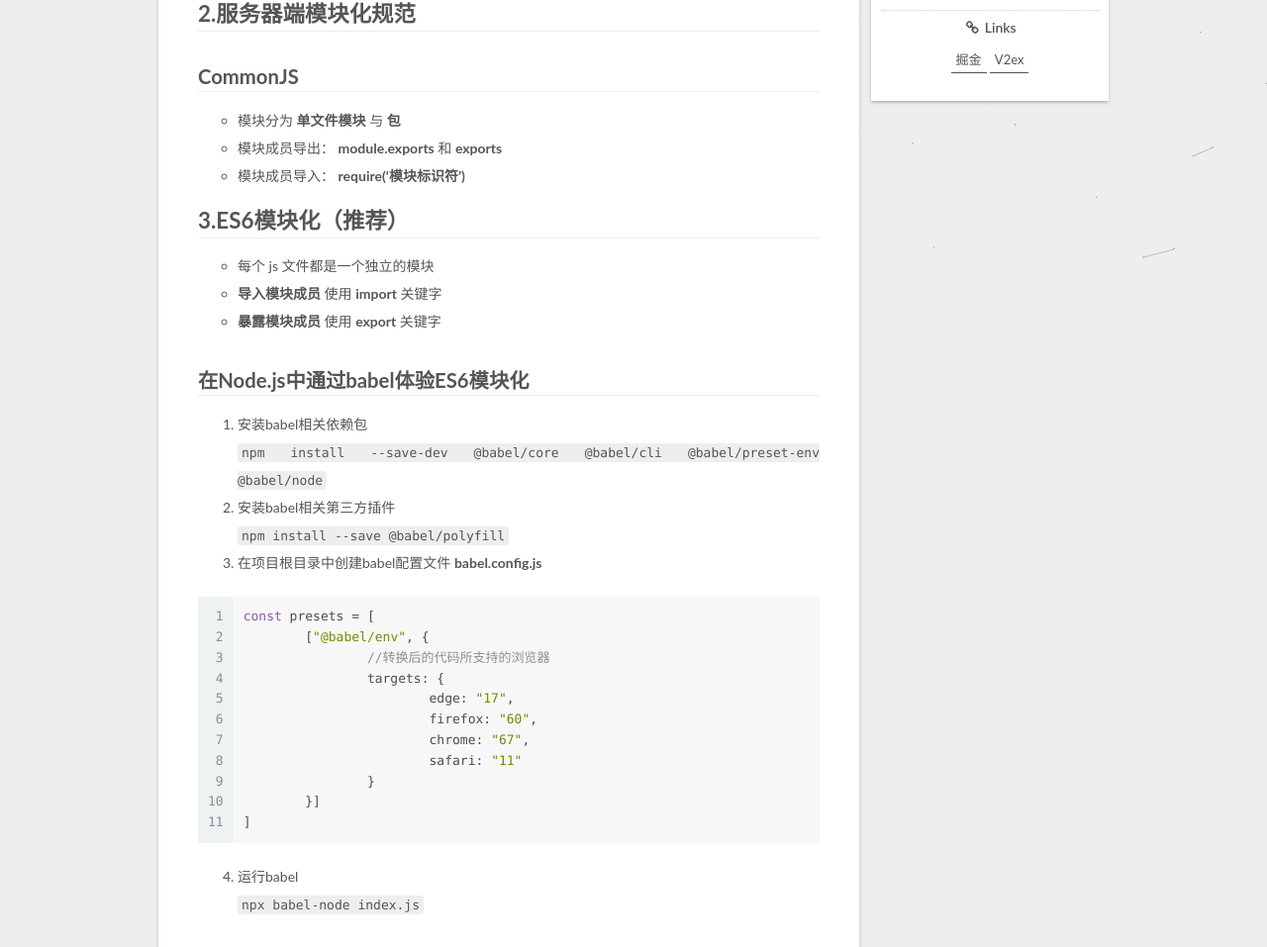
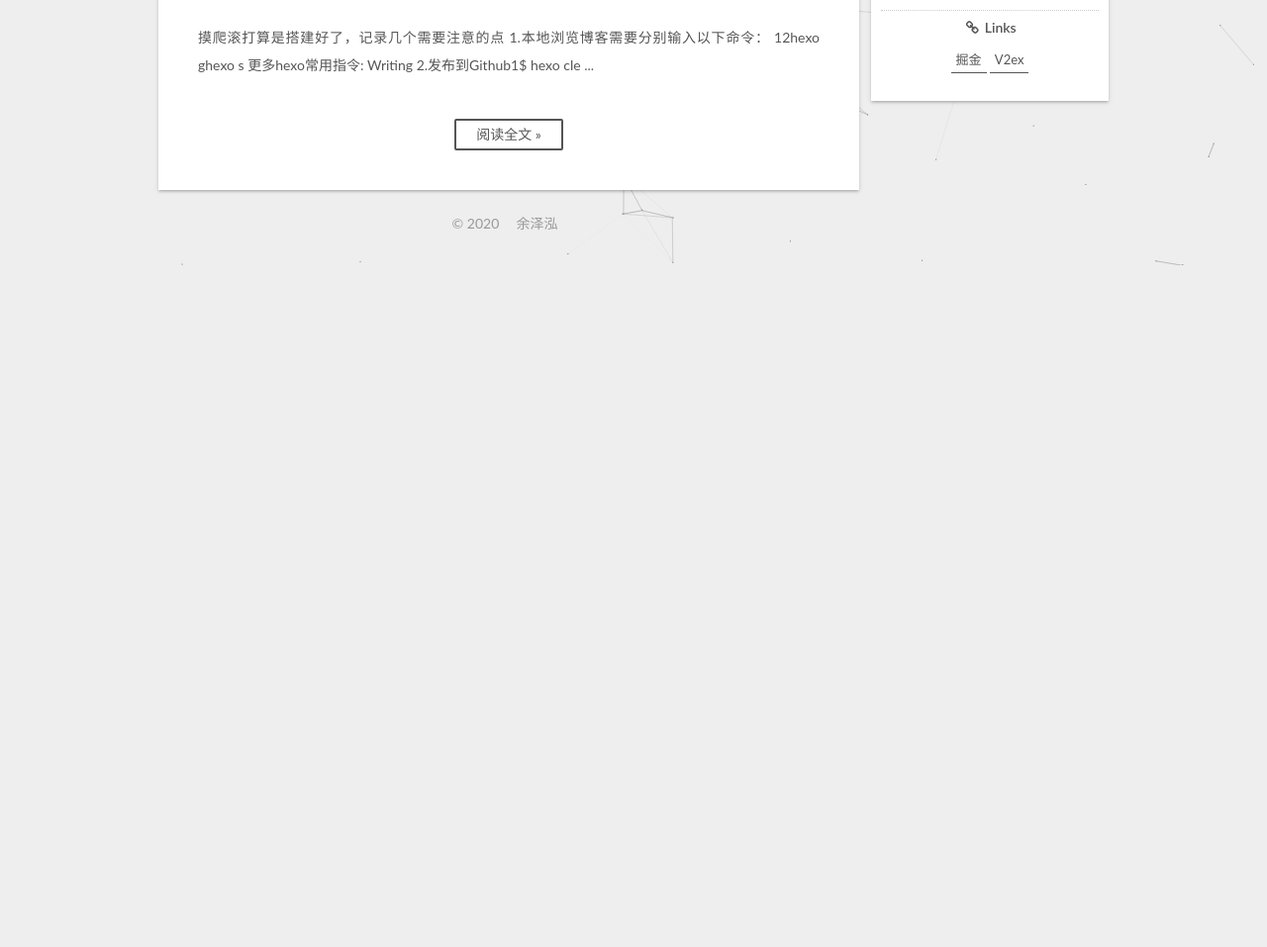
Before and after one commit to OtakuYzh/OtakuYzh.github.io, a plain HTML site: page index.html in a window 1280 px wide. Shown: the part 532-1489 px from the top of the page at 99% size. After the commit the page ends 800 px from the top, so only its background shows below. Drawn offline with Linux system fonts and the light colour scheme.

Commit message:
Site updated: 2020-05-05 13:59:57

```diff
--- a/css/main.css
+++ b/css/main.css
@@ -1819,7 +1819,7 @@ pre .javascript .function {
   width: 4px;
   height: 4px;
   border-radius: 50%;
-  background: #fff140;
+  background: #665770;
 }
 .links-of-blogroll {
   font-size: 13px;
--- a/index.html
+++ b/index.html
@@ -328,31 +328,17 @@
 
 
 
-            <p><strong>模块化</strong> 就是把单独的一个功能封装到一个模块（文件）中，模块之间相互隔离，但是可以通过特定的借口公开内部成员，也可以依赖别的模块。</p>
-<h1 id="1-浏览器端模块化规范"><a href="#1-浏览器端模块化规范" class="headerlink" title="1.浏览器端模块化规范"></a>1.浏览器端模块化规范</h1><h2 id="1-1-AMD"><a href="#1-1-AMD" class="headerlink" title="1.1 AMD"></a>1.1 AMD</h2><p><a href="http://www.requirejs.cn" target="_blank" rel="noopener" title="Require.js">Require.js</a></p>
-<h2 id="1-2-CMD"><a href="#1-2-CMD" class="headerlink" title="1.2 CMD"></a>1.2 CMD</h2><p><a href="https://seajs.github.io/seajs/docs" target="_blank" rel="noopener" title="Sea.js">Sea.js</a></p>
-<h1 id="2-服务器端模块化规范"><a href="#2-服务器端模块化规范" class="headerlink" title="2.服务器端模块化规范"></a>2.服务器端模块化规范</h1><h2 id="CommonJS"><a href="#CommonJS" class="headerlink" title="CommonJS"></a>CommonJS</h2><ul>
-<li>模块分为 <strong>单文件模块</strong> 与 <strong>包</strong></li>
-<li>模块成员导出： <strong>module.exports</strong> 和 <strong>exports</strong></li>
-<li>模块成员导入： <strong>require(‘模块标识符’)</strong></li>
-</ul>
-<h1 id="3-ES6模块化（推荐）"><a href="#3-ES6模块化（推荐）" class="headerlink" title="3.ES6模块化（推荐）"></a>3.ES6模块化（推荐）</h1><ul>
-<li>每个 js 文件都是一个独立的模块</li>
-<li><strong>导入模块成员</strong> 使用 <strong>import</strong> 关键字</li>
-<li><strong>暴露模块成员</strong> 使用 <strong>export</strong> 关键字</li>
-</ul>
-<h2 id="在Node-js中通过babel体验ES6模块化"><a href="#在Node-js中通过babel体验ES6模块化" class="headerlink" title="在Node.js中通过babel体验ES6模块化"></a>在Node.js中通过<strong>babel</strong>体验ES6模块化</h2><ol>
-<li>安装babel相关依赖包<br><code>npm install --save-dev @babel/core @babel/cli @babel/preset-env @babel/node</code></li>
-<li>安装babel相关第三方插件<br><code>npm install --save @babel/polyfill</code></li>
-<li>在项目根目录中创建babel配置文件 <strong>babel.config.js</strong></li>
-</ol>
-<figure class="highlight javascript"><table><tr><td class="gutter"><pre><span class="line">1</span><br><span class="line">2</span><br><span class="line">3</span><br><span class="line">4</span><br><span class="line">5</span><br><span class="line">6</span><br><span class="line">7</span><br><span class="line">8</span><br><span class="line">9</span><br><span class="line">10</span><br><span class="line">11</span><br></pre></td><td class="code"><pre><span class="line"><span class="keyword">const</span> presets = [</span><br><span class="line">	[<span class="string">"@babel/env"</span>, &#123;</span><br><span class="line">		<span class="comment">//转换后的代码所支持的浏览器</span></span><br><span class="line">		targets: &#123;</span><br><span class="line">			edge: <span class="string">"17"</span>,</span><br><span class="line">			firefox: <span class="string">"60"</span>,</span><br><span class="line">			chrome: <span class="string">"67"</span>,</span><br><span class="line">			safari: <span class="string">"11"</span></span><br><span class="line">		&#125;</span><br><span class="line">	&#125;]</span><br><span class="line">]</span><br></pre></td></tr></table></figure>
-
-<ol start="4">
-<li>运行babel<br><code>npx babel-node index.js</code></li>
-</ol>
-
-
+          模块化 就是把单独的一个功能封装到一个模块（文件）中，模块之间相互隔离，但是可以通过特定的借口公开内部成员，也可以依赖别的模块。
+1.浏览器端模块化规范1.1 AMDRequire.js
+1.2 CM
+          ...
+          <!--noindex-->
+          <div class="post-button text-center">
+            <a class="btn" href="/2020/05/05/%E6%A8%A1%E5%9D%97%E5%8C%96%E7%9B%B8%E5%85%B3%E8%A7%84%E8%8C%83/#more" rel="contents">
+              阅读全文 &raquo;
+            </a>
+          </div>
+          <!--/noindex-->
 
 
     </div>
@@ -501,13 +487,20 @@
 
 
 
-            <p>摸爬滚打算是搭建好了，记录几个需要注意的点</p>
-<h1 id="1-本地浏览博客"><a href="#1-本地浏览博客" class="headerlink" title="1.本地浏览博客"></a>1.本地浏览博客</h1><p>需要分别输入以下命令：</p>
-<figure class="highlight bash"><table><tr><td class="gutter"><pre><span class="line">1</span><br><span class="line">2</span><br></pre></td><td class="code"><pre><span class="line">hexo g</span><br><span class="line">hexo s</span><br></pre></td></tr></table></figure>
+          摸爬滚打算是搭建好了，记录几个需要注意的点
+1.本地浏览博客需要分别输入以下命令：
+12hexo ghexo s
 
-<p>更多hexo常用指令: <a href="https://segmentfault.com/a/1190000002632530" target="_blank" rel="noopener">Writing</a></p>
-<h1 id="2-发布到Github"><a href="#2-发布到Github" class="headerlink" title="2.发布到Github"></a>2.发布到Github</h1><figure class="highlight bash"><table><tr><td class="gutter"><pre><span class="line">1</span><br></pre></td><td class="code"><pre><span class="line">$ hexo clean &amp;&amp; hexo g &amp;&amp; hexo d</span><br></pre></td></tr></table></figure>
-
+更多hexo常用指令: Writing
+2.发布到Github1$ hexo cle
+          ...
+          <!--noindex-->
+          <div class="post-button text-center">
+            <a class="btn" href="/2020/05/05/hello-world/#more" rel="contents">
+              阅读全文 &raquo;
+            </a>
+          </div>
+          <!--/noindex-->
 
 
     </div>
```
